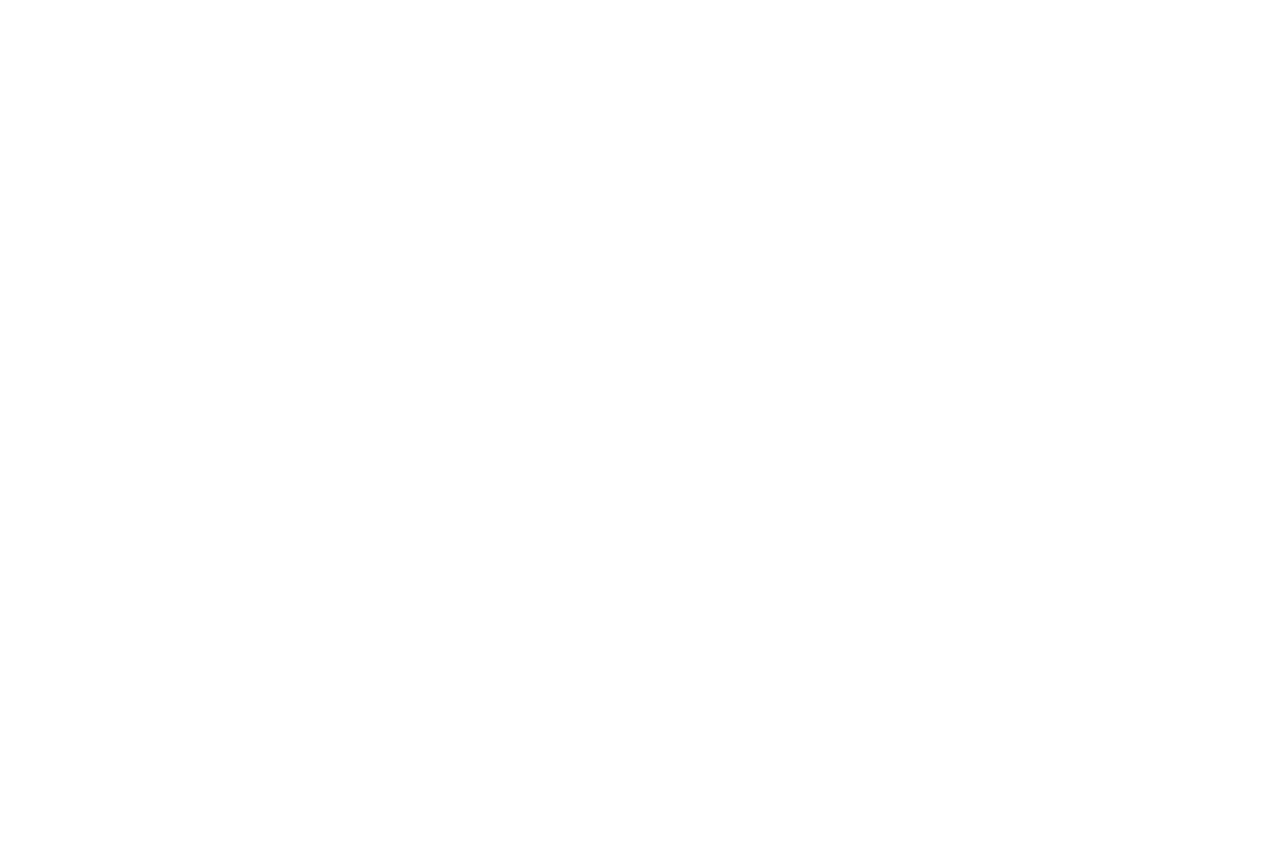
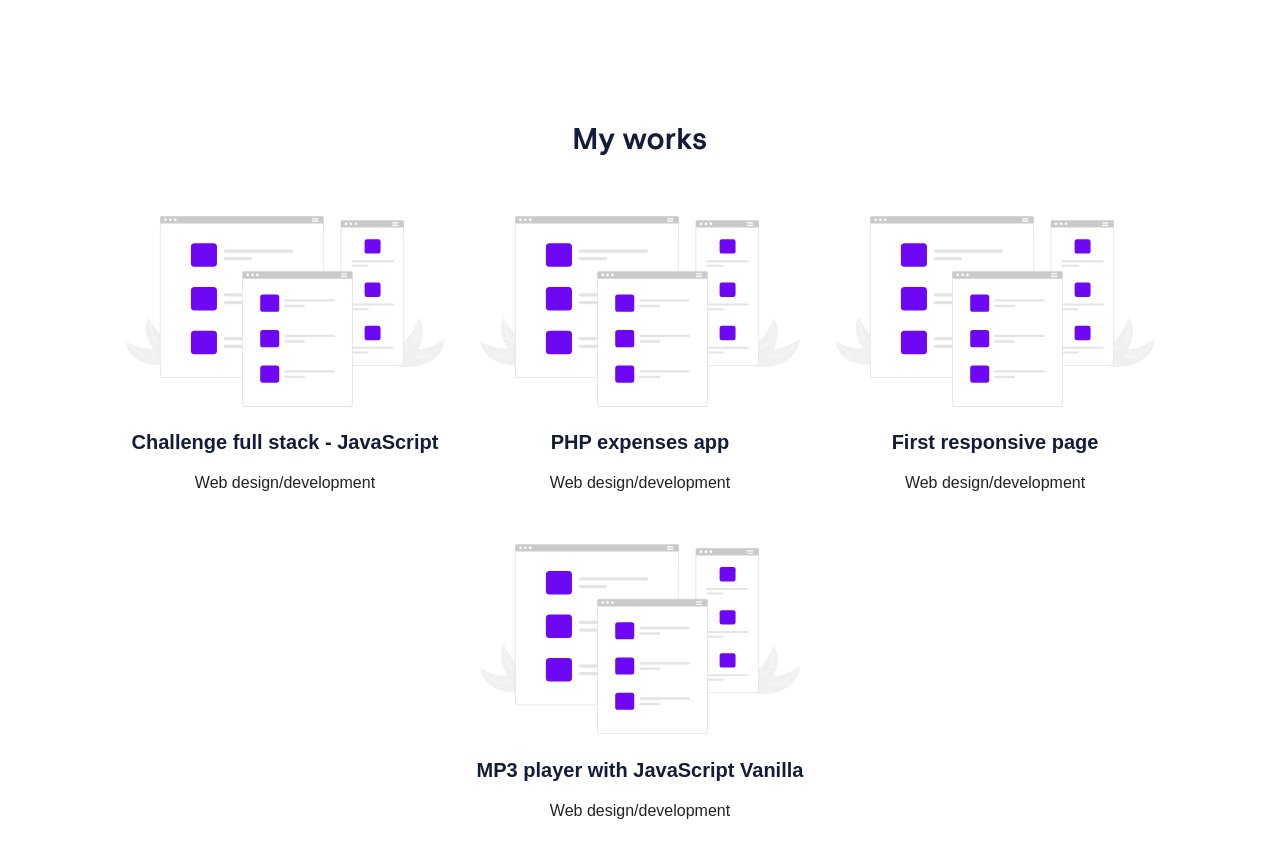
Before and after one commit to Behelit0906/portafolio, a Vue app: page / in a window 1280 px wide. Shown: the part 2420-3278 px from the top of the page. Before the commit the page ends 2577 px from the top, so only its background shows below. Built offline with nearby package versions, Linux system fonts and the light colour scheme; a web font is replaced by a local one.

Commit message:
implement worksTable component in App.vue

```diff
--- a/src/App.vue
+++ b/src/App.vue
@@ -2,12 +2,14 @@
 import Header from './components/Header.vue';
 import Description from './components/Description.vue';
 import SkillsTable from './components/SkillsTable.vue';
+import WorksTable from './components/WorksTable.vue';
 </script>
 
 <template>
   <Header />
   <Description />
   <SkillsTable />
+  <WorksTable />
 </template>
 
 <style scoped>
```
